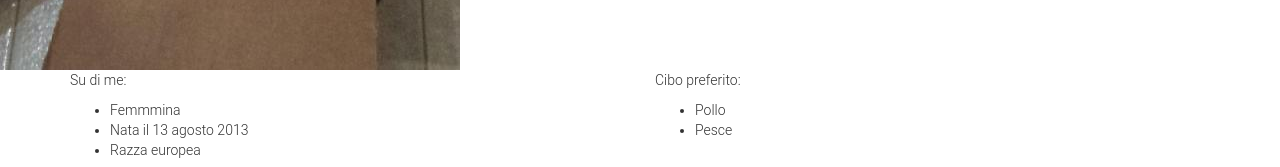
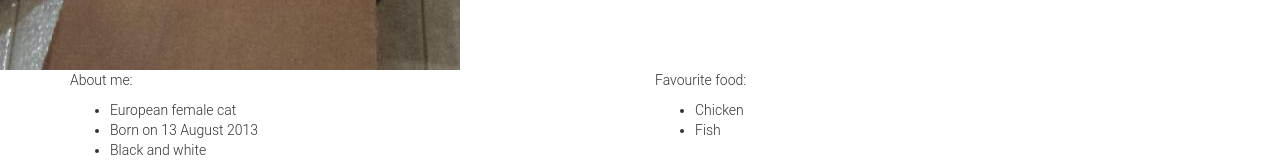
Before and after one commit to francyscasale92/francyscasale92.github.io, a plain HTML site: page index.html in a window 1280 px wide. Shown: the part 1000-1167 px from the top of the page. Drawn offline with nearby package versions, Linux system fonts and the light colour scheme.

Commit message:
Saved project

```diff
--- a/index.html
+++ b/index.html
@@ -30,18 +30,18 @@
   <section class="container">
     <div class="row">
       <div class="col-sm-6">
-        <p>Su di me:</p>
+        <p>About me:</p>
         <ul>
-			<li>Femmmina</li>
-			<li>Nata il 13 agosto 2013</li>
-			<li>Razza europea</li>
+			<li>European female cat</li>
+			<li>Born on 13 August 2013</li>
+			<li>Black and white</li>
 		</ul>
       </div>
       <div class="col-sm-6">
-        <p>Cibo preferito:</p>
+        <p>Favourite food:</p>
         <ul>
-			<li>Pollo</li>
-			<li>Pesce</li>
+			<li>Chicken</li>
+			<li>Fish</li>
 		</ul>
       </div>
       </div>
```
